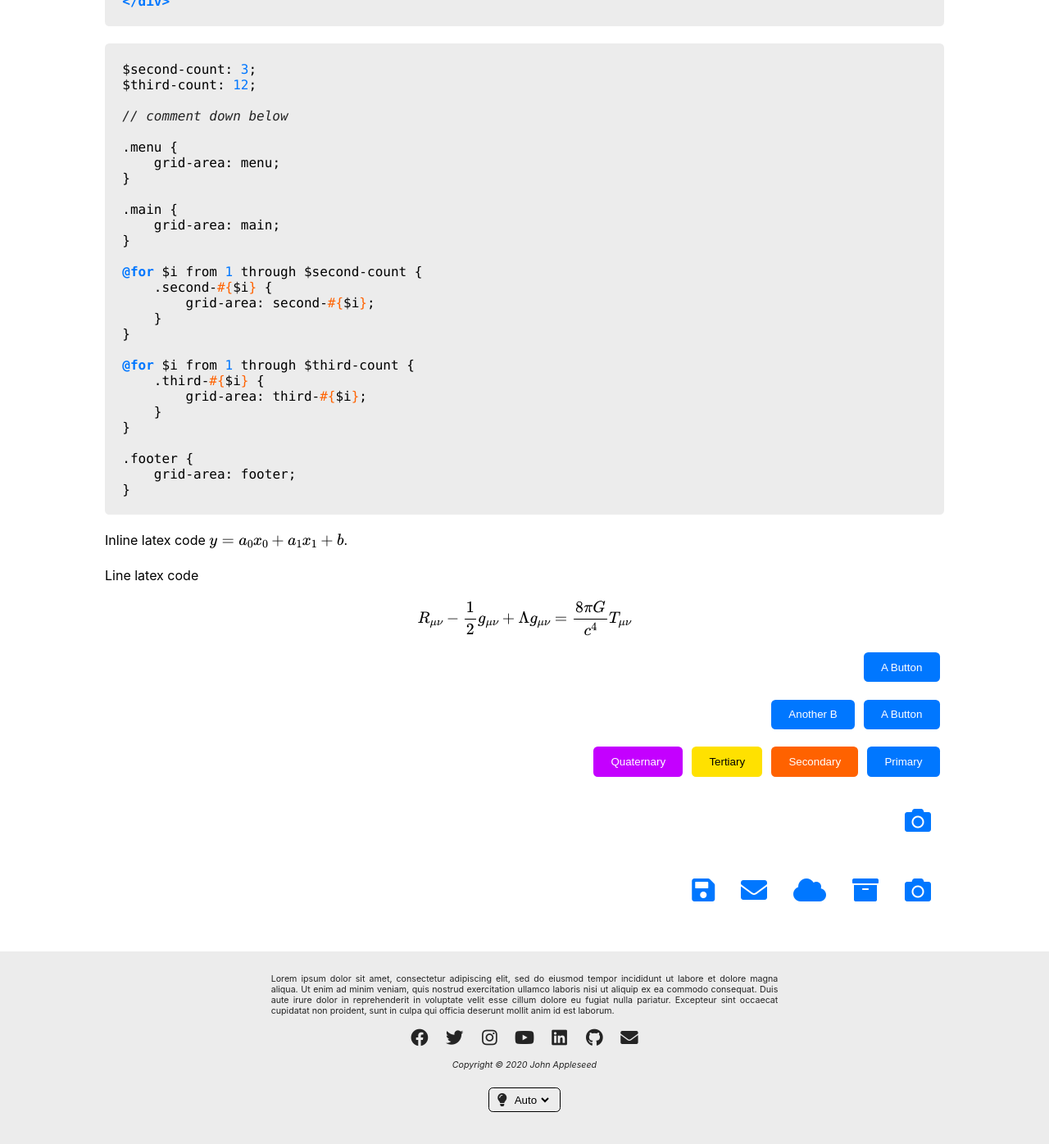
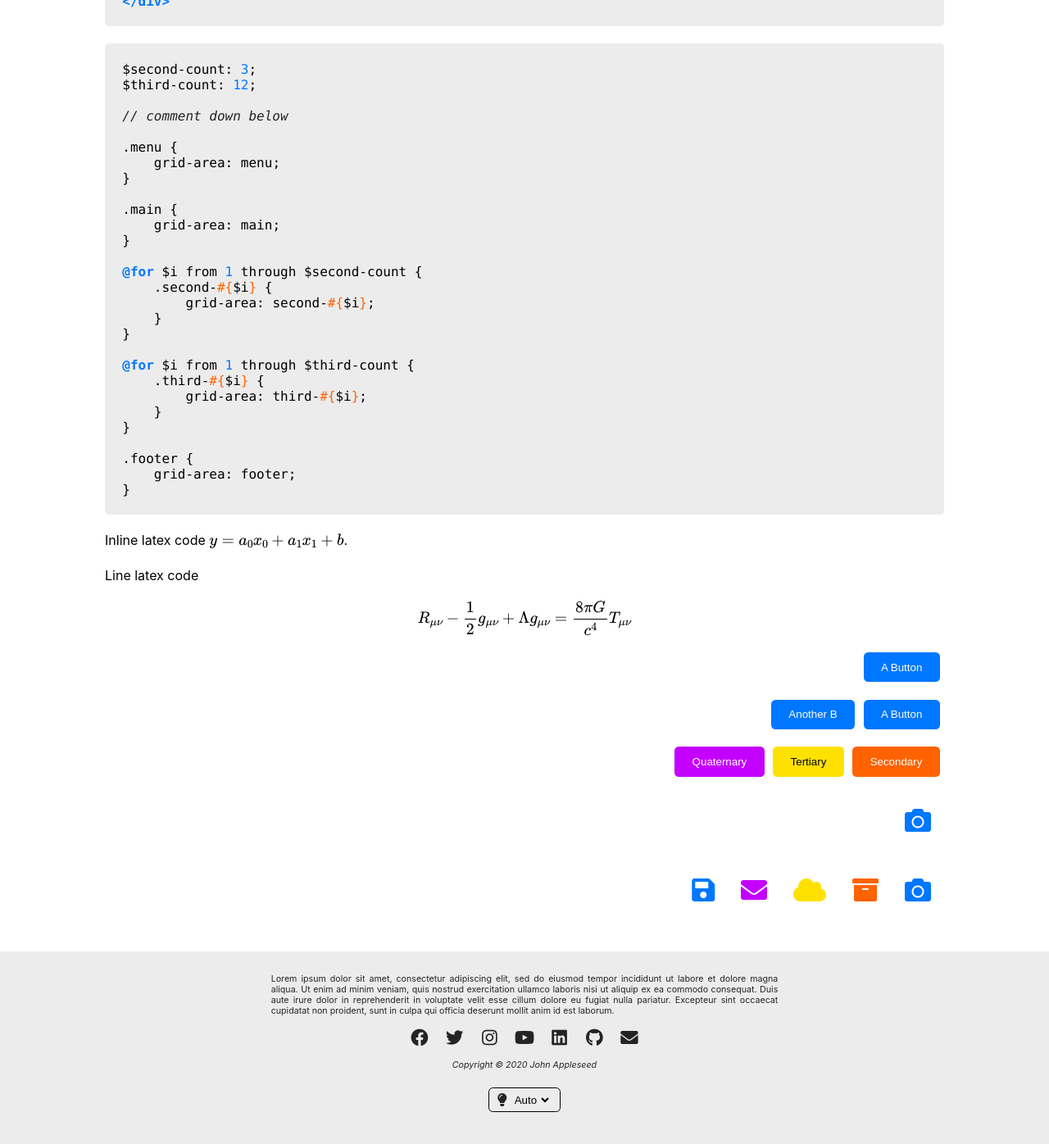
Before and after one commit to andydevs/jekyll-theme-peaceful-gates, a Jekyll site: the page built from showcase.html, in a window 1280 px wide and 1400 px high, scrolled down 7524 px. Shown: the top 1396 px of the window at 82% size. Built offline with Jekyll 4.4.1, drawn with Linux system fonts in a browser that asks for light colours; formulas are drawn with MathJax 3.

Commit message:
Icon button colors too

```diff
--- a/_sass/jekyll-theme-peaceful-gates/_button.scss
+++ b/_sass/jekyll-theme-peaceful-gates/_button.scss
@@ -96,3 +96,30 @@
         color: color-for(primary)
     }
 }
+
+.icon-button-sec {
+    @extend .icon-button;
+
+    // Color
+    @include with-theme {
+        color: color-for(secondary);
+    }
+}
+
+.icon-button-ter {
+    @extend .icon-button;
+
+    // Color
+    @include with-theme {
+        color: color-for(tertiary);
+    }
+}
+
+.icon-button-quat {
+    @extend .icon-button;
+
+    // Color
+    @include with-theme {
+        color: color-for(quaternary);
+    }
+}
--- a/showcase.html
+++ b/showcase.html
@@ -375,7 +375,6 @@ $third-count: 12;
 </div>
 
 <div class="button-group">
-    <button class="button">Primary</button>
     <button class="button-sec">Secondary</button>
     <button class="button-ter">Tertiary</button>
     <button class="button-quat">Quaternary</button>
@@ -392,15 +391,15 @@ $third-count: 12;
         <span class="fas fa-camera"></span>
     </button>
 
-    <button class="icon-button">
+    <button class="icon-button-sec">
         <span class="fas fa-archive"></span>
     </button>
 
-    <button class="icon-button">
+    <button class="icon-button-ter">
         <span class="fas fa-cloud"></span>
     </button>
 
-    <button class="icon-button">
+    <button class="icon-button-quat">
         <span class="fas fa-envelope"></span>
     </button>
 
```
